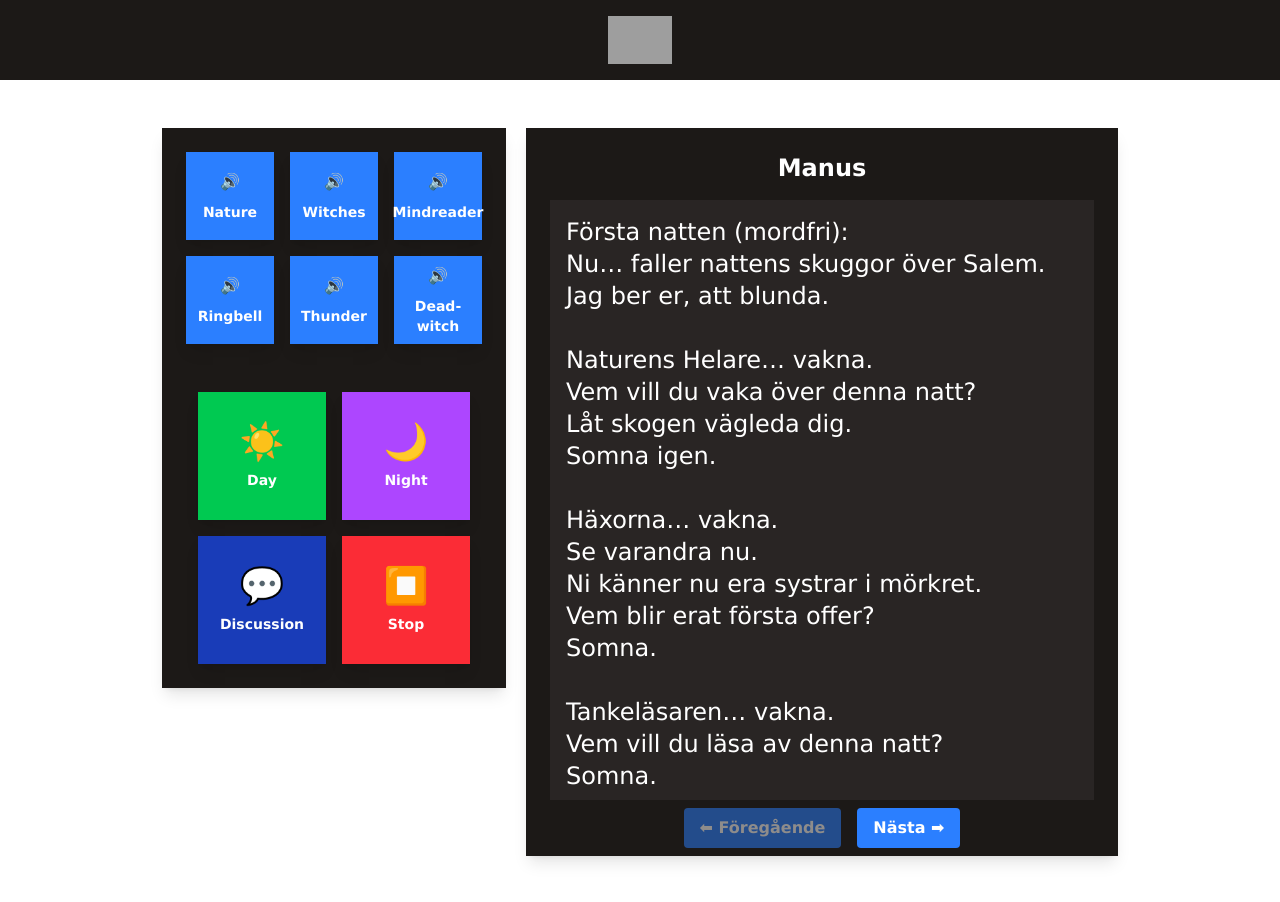
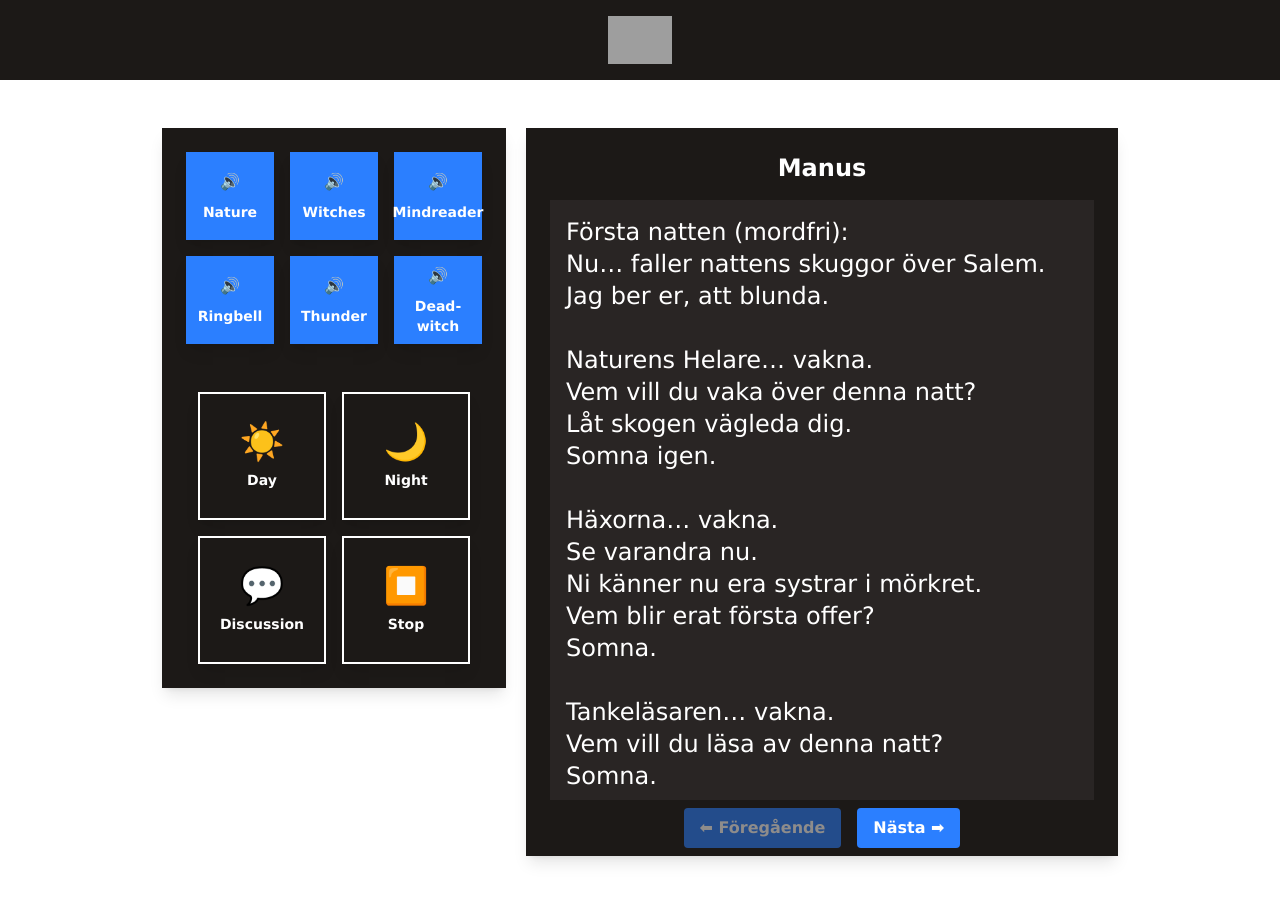
Before and after one commit to kaspvik/project-hex, a Next.js app in the folder project-hex/: page / in a window 1280 px wide. Built offline with nearby package versions, Linux system fonts and the light colour scheme; grey boxes are pictures that could not be loaded.

Commit message:
add light control functionality to MusicController component

```diff
--- a/project-hex/app/components/musiccontroller.tsx
+++ b/project-hex/app/components/musiccontroller.tsx
@@ -2,17 +2,46 @@
 
 import { useState } from "react";
 
+const HUE_BRIDGE_IP = "192.168.0.9";
+const HUE_API_KEY = "ppxtsTZYlLvVQYQRCFoCURWAPr3y4Zwml4buuGCt";
+const LIGHT_IDS = [4, 5, 6]; // Alla tre lampor
+
+const changeLightState = async (
+  on: boolean,
+  brightness: number,
+  hue: number
+) => {
+  await Promise.all(
+    LIGHT_IDS.map((id) =>
+      fetch(`http://${HUE_BRIDGE_IP}/api/${HUE_API_KEY}/lights/${id}/state`, {
+        method: "PUT",
+        body: JSON.stringify({
+          on: on,
+          bri: brightness, // 1-254 (ljusstyrka)
+          hue: hue, // 0-65535 (färgton)
+          sat: 254, // Mättnad
+        }),
+        headers: { "Content-Type": "application/json" },
+      })
+    )
+  );
+};
+
 const MusicController: React.FC = () => {
   const [audio, setAudio] = useState<HTMLAudioElement | null>(null);
 
-  const playMusic = (src: string) => {
-    if (audio) {
-      audio.pause(); // Stoppa eventuell tidigare musik
-    }
+  const playMusic = (
+    src: string,
+    lightSettings: { on: boolean; bri: number; hue: number }
+  ) => {
+    if (audio) audio.pause();
     const newAudio = new Audio(src);
-    newAudio.loop = true; // Gör att musiken loopar
+    newAudio.loop = true;
     newAudio.play();
     setAudio(newAudio);
+
+    // Uppdatera alla lampor
+    changeLightState(lightSettings.on, lightSettings.bri, lightSettings.hue);
   };
 
   const stopMusic = () => {
@@ -20,30 +49,41 @@ const MusicController: React.FC = () => {
       audio.pause();
       setAudio(null);
     }
+    changeLightState(false, 0, 0); // Släck alla lampor
   };
 
   return (
     <div className="grid grid-cols-2 gap-4 mt-6">
       {/* Dag-knapp */}
       <button
-        onClick={() => playMusic("/sounds/new-dawn.mp3")}
-        className="flex flex-col items-center justify-center w-32 h-32 bg-green-500 hover:bg-green-700 text-white font-bold shadow-lg transition-all">
+        onClick={() =>
+          playMusic("/sounds/new-dawn.mp3", { on: true, bri: 200, hue: 10000 })
+        }
+        className="flex flex-col items-center justify-center w-32 h-32 border-white border-2 bg-stone-900 hover:bg-stone-950 text-white font-bold shadow-lg transition-all">
         <span className="text-4xl">☀️</span>
         <span className="text-sm mt-2">Day</span>
       </button>
 
       {/* Natt-knapp */}
       <button
-        onClick={() => playMusic("/sounds/night-time.mp3")}
-        className="flex flex-col items-center justify-center w-32 h-32 bg-purple-500 hover:bg-purple-700 text-white font-bold shadow-lg transition-all">
+        onClick={() =>
+          playMusic("/sounds/night-time.mp3", { on: true, bri: 50, hue: 47000 })
+        }
+        className="flex flex-col items-center justify-center w-32 h-32 border-white border-2 bg-stone-900 hover:bg-stone-950 text-white font-bold shadow-lg transition-all">
         <span className="text-4xl">🌙</span>
         <span className="text-sm mt-2">Night</span>
       </button>
 
       {/* Diskussion-knapp */}
       <button
-        onClick={() => playMusic("/sounds/discussion.mp3")}
-        className="flex flex-col items-center justify-center w-32 h-32 bg-blue-800 hover:bg-blue-700 text-white font-bold shadow-lg transition-all">
+        onClick={() =>
+          playMusic("/sounds/discussion.mp3", {
+            on: true,
+            bri: 180,
+            hue: 25000,
+          })
+        }
+        className="flex flex-col items-center justify-center w-32 h-32 border-white border-2 bg-stone-900 hover:bg-stone-950 text-white font-bold shadow-lg transition-all">
         <span className="text-4xl">💬</span>
         <span className="text-sm mt-2">Discussion</span>
       </button>
@@ -51,7 +91,7 @@ const MusicController: React.FC = () => {
       {/* Stop-knapp */}
       <button
         onClick={stopMusic}
-        className="flex flex-col items-center justify-center w-32 h-32 bg-red-500 hover:bg-red-700 text-white font-bold shadow-lg transition-all">
+        className="flex flex-col items-center justify-center w-32 h-32 border-white border-2 bg-stone-900 hover:bg-stone-950 text-white font-bold shadow-lg transition-all">
         <span className="text-4xl">⏹️</span>
         <span className="text-sm mt-2">Stop</span>
       </button>
```
